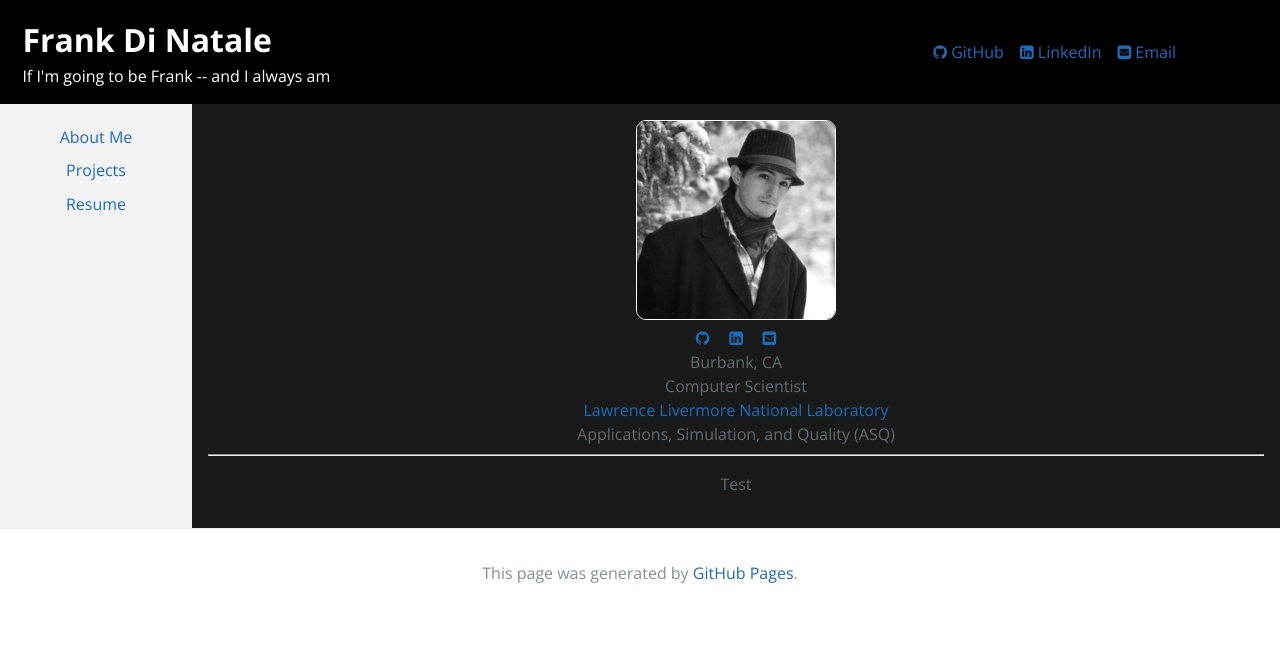
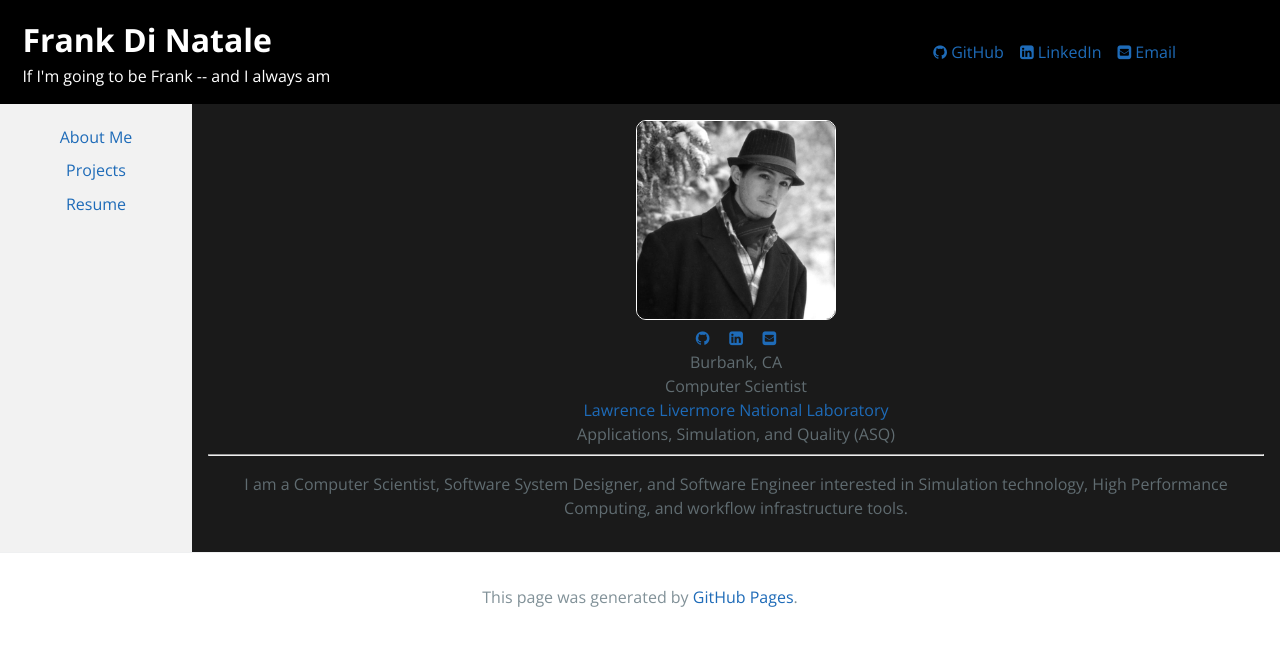
Before and after one commit to FrankD412/frankd412.github.io, a Jekyll site: the page built from index.html, in a window 1280 px wide. Shown: the top 646 px of the page. Built offline with Jekyll 4.4.1, drawn with Linux system fonts in a browser that asks for light colours; nearby versions of some CDN libraries.

Commit message:
Addition of leading about me

```diff
--- a/_data/info.yml
+++ b/_data/info.yml
@@ -13,4 +13,4 @@ interests:
     - Software Engineering
     - Workflow and infrastructure tools
 about:
-    Test
+    I am a Computer Scientist, Software System Designer, and Software Engineer interested in Simulation technology, High Performance Computing, and workflow infrastructure tools.
```
